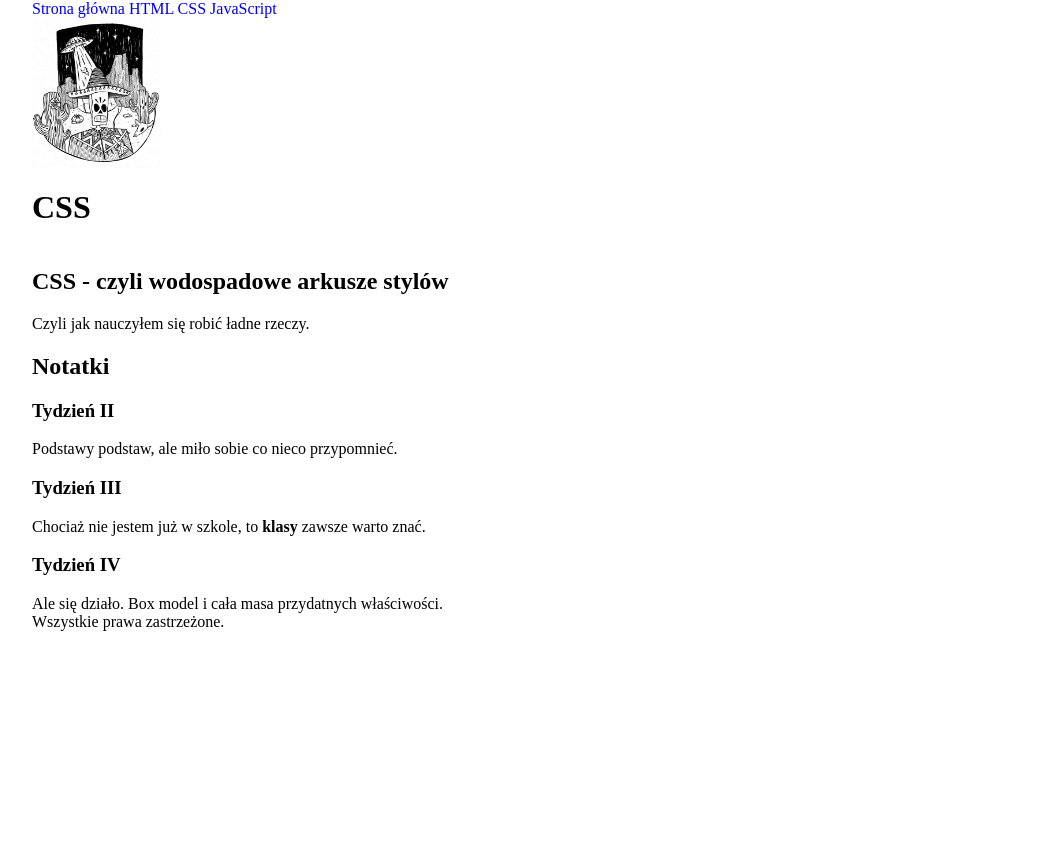
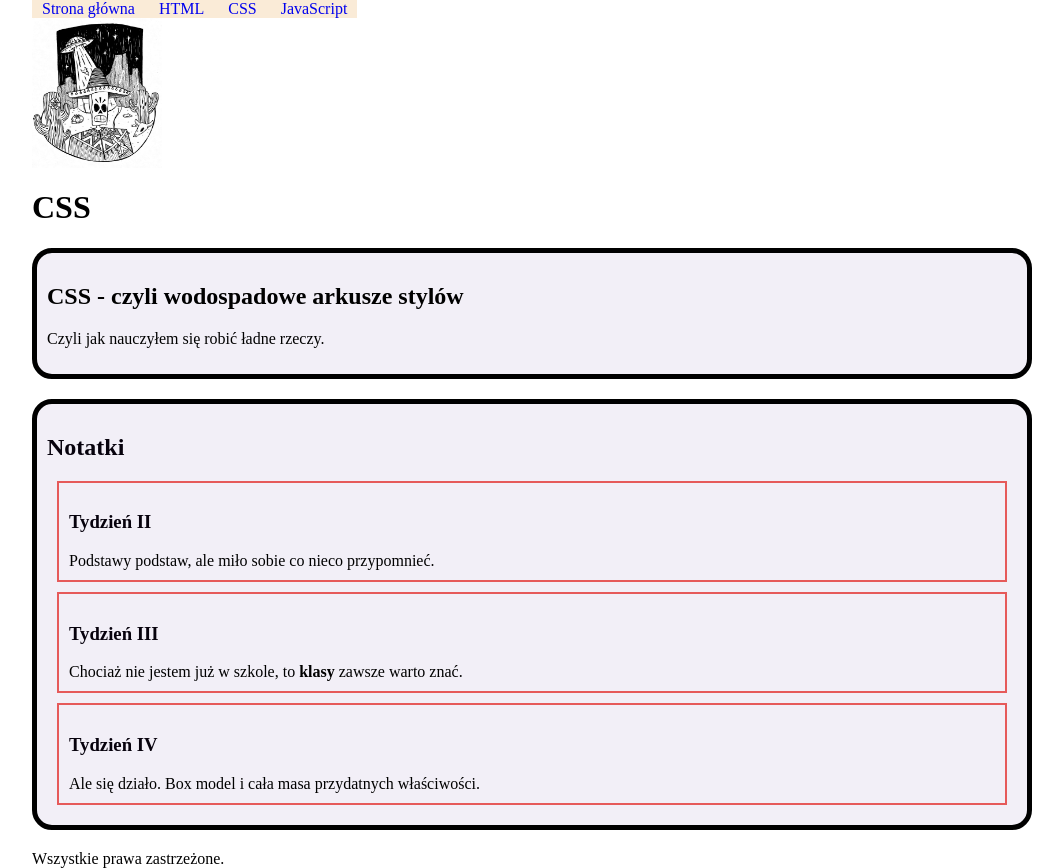
Before and after one commit to michal-mon/homepage, a plain HTML site: page css.html in a window 1280 px wide. Shown: the whole page, without its empty margins (108-1171 px from the left). Before the commit the page ends 800 px from the top, so only its background shows below. Drawn offline with Linux system fonts and the light colour scheme.

Commit message:
bem added in all html files

```diff
--- a/css.html
+++ b/css.html
@@ -10,43 +10,43 @@
 
 <body>
 
-    <header>
+    <header class="navigation">
         <nav>
-            <a href="index.html">Strona główna</a>
-            <a href="html.html">HTML</a>
-            <a href="css.html">CSS</a>
-            <a href="js.html">JavaScript</a>
+            <a class="navigation__link navigation__link--homepage" href="index.html">Strona główna</a>
+            <a class="navigation__link" href="html.html">HTML</a>
+            <a class="navigation__link" href="css.html">CSS</a>
+            <a class="navigation__link" href="js.html">JavaScript</a>
         </nav>
     </header>
 
     <main>
 
-        <img src="logotest.jpg" alt="taki ja" id="top-image">
+        <img src="logotest.jpg" alt="taki ja"/>
 
-        <header>
+        <header class="heading__style--top">
             <h1>CSS</h1>
         </header>
 
-        <section>
+        <section class="articles articles__style--top">
             <h2>CSS - czyli wodospadowe arkusze stylów</h2>
             <p>Czyli jak nauczyłem się robić ładne rzeczy.
             </p>
         </section>
 
-        <section>
-            <h2 class="notes-header">Notatki</h2>
-            <article>
-                <h3 class="notes-header">Tydzień II</h3>
+        <section class="articles">
+            <h2 class="heading__style">Notatki</h2>
+            <article class="articles__style">
+                <h3 class="heading__style">Tydzień II</h3>
                 Podstawy podstaw, ale miło sobie co nieco przypomnieć.
             </article>
 
-            <article>
-                <h3 class="notes-header">Tydzień III</h3>
+            <article class="articles__style">
+                <h3 class="heading__style">Tydzień III</h3>
                 Chociaż nie jestem już w szkole, to <strong>klasy</strong> zawsze warto znać.
             </article>
 
-            <article>
-                <h3 class="notes-header">Tydzień IV</h3>
+            <article class="articles__style">
+                <h3 class="heading__style">Tydzień IV</h3>
                 Ale się działo. Box model i cała masa przydatnych właściwości.
             </article>
         </section>
```
Also changed, not shown: html.html (+16 -16 lines), js.html (+14 -14 lines).
